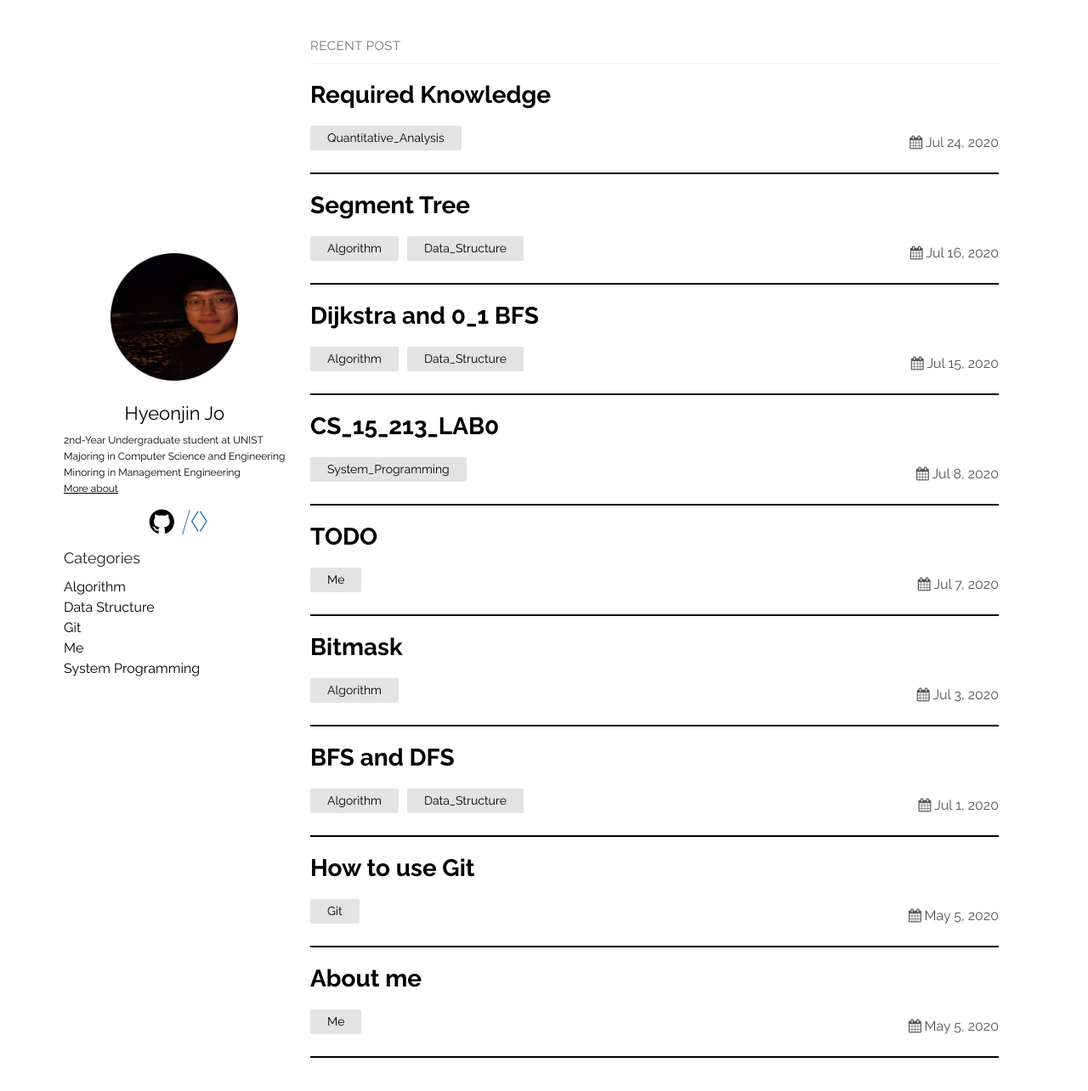
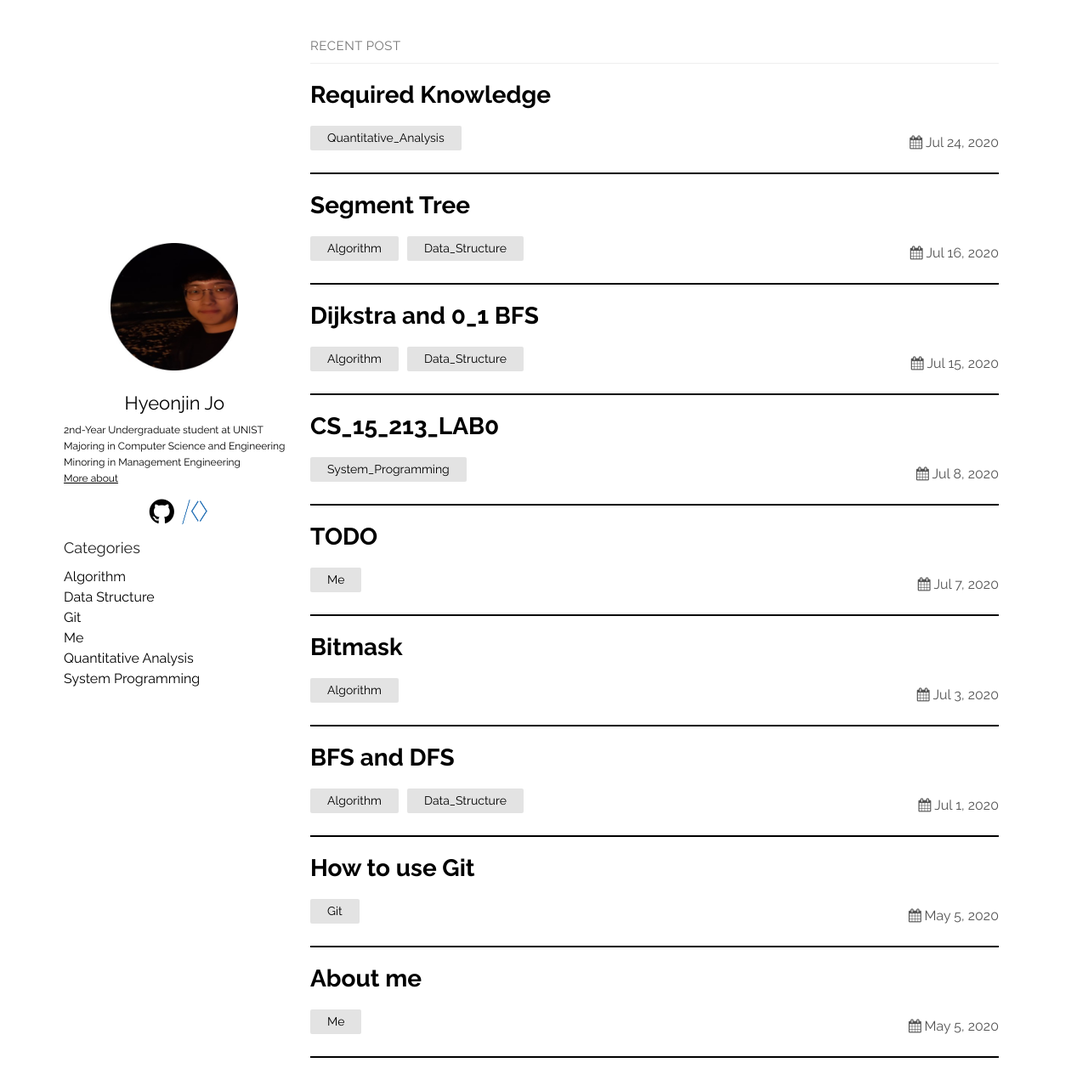
Before and after one commit to thinkin9/thinkin9.github.io, a Jekyll site: the page built from index.md, in a window 1280 px wide and 1290 px high. Shown: the top 1284 px of the window at 85% size. Built offline with Jekyll 4.4.1, drawn with Linux system fonts in a browser that asks for light colours.

Commit message:
20200724

```diff
--- a/_layouts/default.html
+++ b/_layouts/default.html
@@ -75,6 +75,13 @@
             {% endfor %}
           </ul>
         </li>
+        <li><a href="/category/Quantitative_Analysis.html">Quantitative Analysis</a>
+          <ul>
+            {% for post in site.categories["Quantitative_Analysis"] %}
+            <li><a href="{{ site.baseurl }}{{ post.url }}">{{ post.title }}</a href="">
+            {% endfor %}
+          </ul>
+        </li>
         <li><a href="/category/System_Programming.html">System Programming</a>
           <ul>
             {% for post in site.categories["System_Programming"] %}
```
